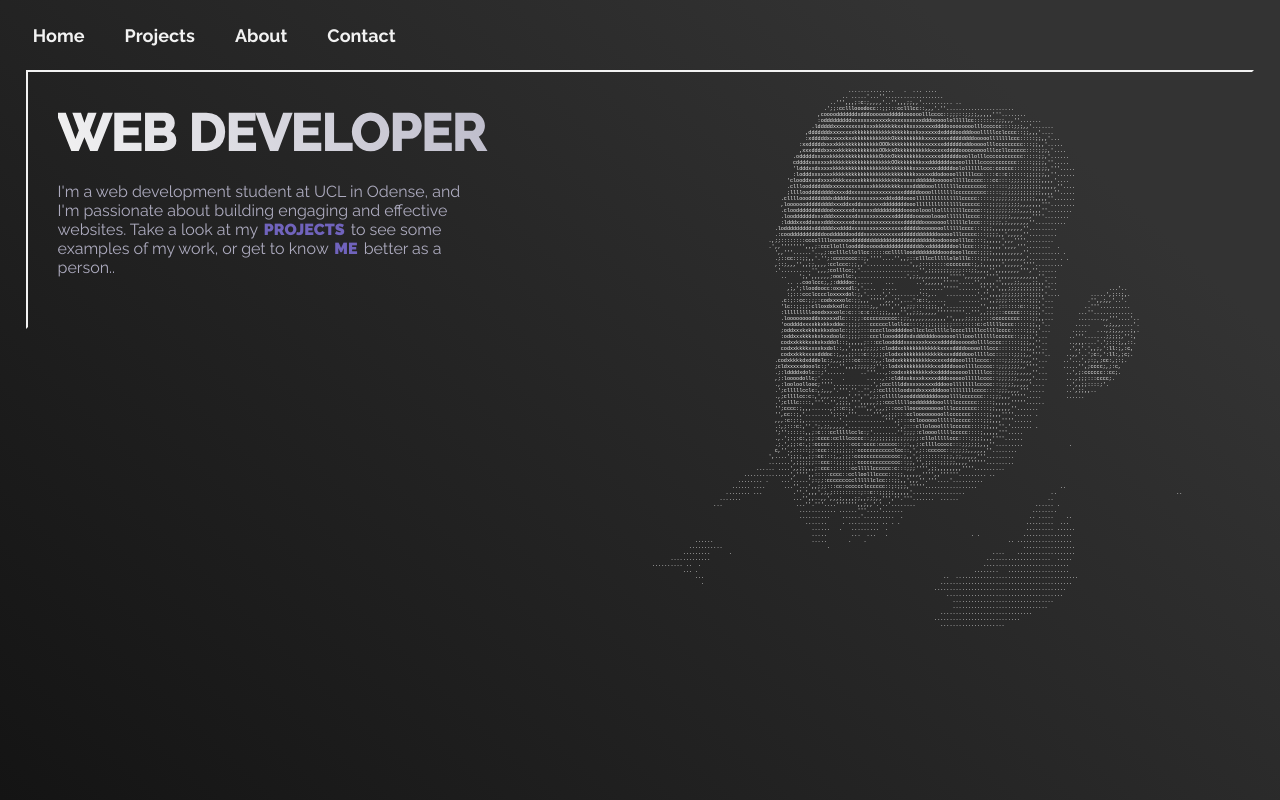
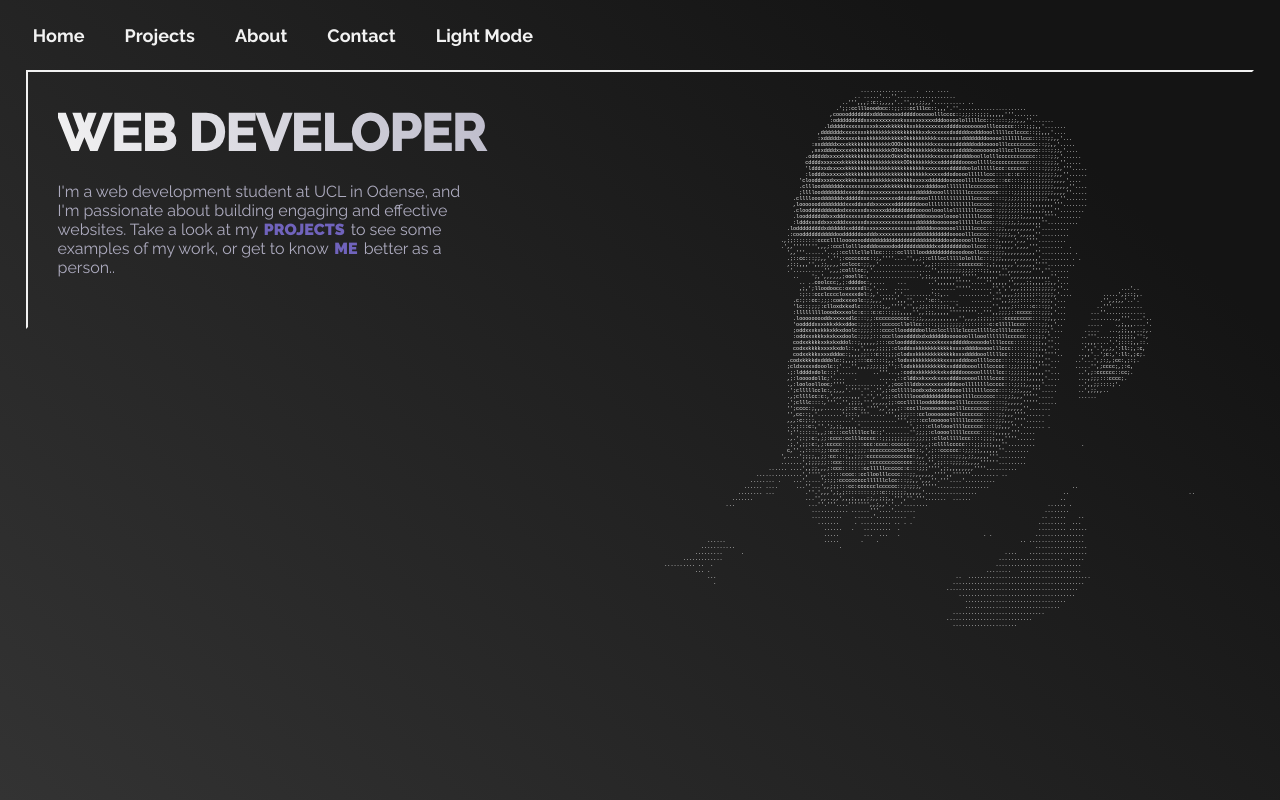
Before and after one commit to Welander1994/portfolio, a Vue app: page /#/ in a window 1280 px wide. Built offline with nearby package versions, Linux system fonts and the light colour scheme.

Commit message:
adds ligth / dark mode

```diff
--- a/src/App.vue
+++ b/src/App.vue
@@ -1,6 +1,8 @@
 <script setup>
 
 import { RouterLink, RouterView } from 'vue-router'
+
+
 </script>
 
 <template>
--- a/src/assets/main.css
+++ b/src/assets/main.css
@@ -7,9 +7,20 @@
   --white: #f2f2f2;
   --dark-blue: #1A1B25;
 
+
+
   --bg-1: rgba(20, 20, 20, 1);
-  --bg-2: rgba(51, 51, 51, 1)
+  --bg-2: rgba(51, 51, 51, 1);
+  --show: block;
+
+  /*
+  --bg-1: #adabbf;
+  --bg-2: #f2f2f2;
+  --gray: #575664;
+  --white: #7063bc;
+  */
 }
+
 
 @font-face {
   font-family: "myFirstFont";
@@ -33,7 +44,7 @@ body {
   background: linear-gradient(45deg, var(--dark-blue) 0%, var(--purple) 100%); */
 
   background: rgb(20, 20, 20);
-  background: linear-gradient(43deg, var(--bg-1) 0%, var(--bg-2) 83%);
+  background: linear-gradient(43deg, var(--bg-2) 0%, var(--bg-1) 83%);
 
   color: var(--gray);
   font-family: myFirstFont;
--- a/src/components/ascii.vue
+++ b/src/components/ascii.vue
@@ -106,6 +106,7 @@
 <style lang="scss" scoped>
 pre {
   position: absolute;
+  display: var(--show);
   font-size: .4vw;
   font-family: 'Courier New', Courier, monospace;
   white-space: pre;
--- /dev/null
+++ b/src/components/lightOrDark.vue
@@ -0,0 +1,94 @@
+<script setup>
+import { ref, onMounted } from 'vue';
+const root = document.querySelector(':root');
+
+let dark = true;
+let name = ref('Light Mode')
+
+
+const darkMode = () => {
+
+    let color = {
+        bg1: '#adabbf',
+        bg2: '#f2f2f2',
+        gray: '#575664',
+        white: '#7063bc',
+        show: 'block',
+        dark: false
+    }
+
+    if (dark) {
+        root.style.setProperty('--bg-1', "#adabbf");
+        root.style.setProperty('--bg-2', "#f2f2f2");
+        root.style.setProperty('--gray', "#575664");
+        root.style.setProperty('--white', "#7063bc");
+        root.style.setProperty('--show', 'none');
+
+        dark = false;
+        name.value = 'Dark Mode'
+
+
+        color.bg1 = '#adabbf';
+        color.bg2 = '#f2f2f2';
+        color.gray = '#575664';
+        color.white = '#7063bc';
+        color.show = 'none';
+        color.dark = false;
+        color.name = 'Light Mode'
+        localStorage.setItem("theme-color", JSON.stringify(color))
+
+    } else {
+        root.style.setProperty('--bg-1', "rgba(20, 20, 20, 1)");
+        root.style.setProperty('--bg-2', "rgba(51, 51, 51, 1)");
+        root.style.setProperty('--gray', "#adabbf");
+        root.style.setProperty('--white', "#f2f2f2");
+        root.style.setProperty('--show', 'block');
+
+        dark = true;
+        name.value = 'Light Mode'
+
+        color.bg1 = 'rgba(20, 20, 20, 1)';
+        color.bg2 = 'rgba(51, 51, 51, 1)';
+        color.gray = '#adabbf';
+        color.white = '#f2f2f2';
+        color.show = 'block';
+        color.dark = true;
+        color.name = 'Dark Mode'
+
+        localStorage.setItem("theme-color", JSON.stringify(color))
+    }
+}
+
+
+
+
+onMounted(() => {
+    const newColors = localStorage.getItem("theme-color");
+    const realColor = JSON.parse(newColors);
+
+    if (newColors) {
+        root.style.setProperty('--bg-1', realColor.bg1);
+        root.style.setProperty('--bg-2', realColor.bg2);
+        root.style.setProperty('--gray', realColor.gray);
+        root.style.setProperty('--white', realColor.white);
+        root.style.setProperty('--show', realColor.show);
+        dark = realColor.dark;
+        name.value = realColor.name
+    }
+
+
+})
+
+
+
+</script>
+
+<template>
+    <a class="toggle" @click="darkMode">{{ name }}</a>
+</template>
+
+<style lang="scss" scoped>
+.toggle {
+    cursor: pointer;
+}
+</style>
--- a/src/components/menu/burger__menu.vue
+++ b/src/components/menu/burger__menu.vue
@@ -25,7 +25,7 @@ label {
 }
 
 label span {
-    background: #fff;
+    background: var(--white);
     border-radius: 10px;
     height: 5px;
     margin: 7px 0;
--- a/src/components/menu/menu.vue
+++ b/src/components/menu/menu.vue
@@ -2,6 +2,7 @@
 import { ref } from 'vue';
 import burger__menu from './burger__menu.vue';
 import header__menu from '../menu/header__menu.vue';
+import lightNdark from '../lightOrDark.vue'
 
 defineProps({
     classes: String
@@ -26,6 +27,7 @@ function openMenu() {
                 <RouterLink to="/Projects">Projects</RouterLink>
                 <RouterLink to="/About">About</RouterLink>
                 <RouterLink to="/Contact">Contact</RouterLink>
+                <lightNdark />
             </div>
             <div class="burger__menu">
                 <burger__menu @mouseup="openMenu()" />
@@ -127,7 +129,7 @@ nav {
             flex-direction: column;
             justify-content: space-evenly;
             background: rgb(20, 20, 20);
-            background: linear-gradient(43deg, rgba(20, 20, 20, 1) 0%, rgba(51, 51, 51, 1) 83%);
+            background: linear-gradient(43deg, var(--bg-2) 0%, var(--bg-1) 83%);
             box-shadow: 0 0 30px #00000069;
             transition: .2s ease-in;
 
```
Lines whose indentation alone changed are shown as unchanged.
